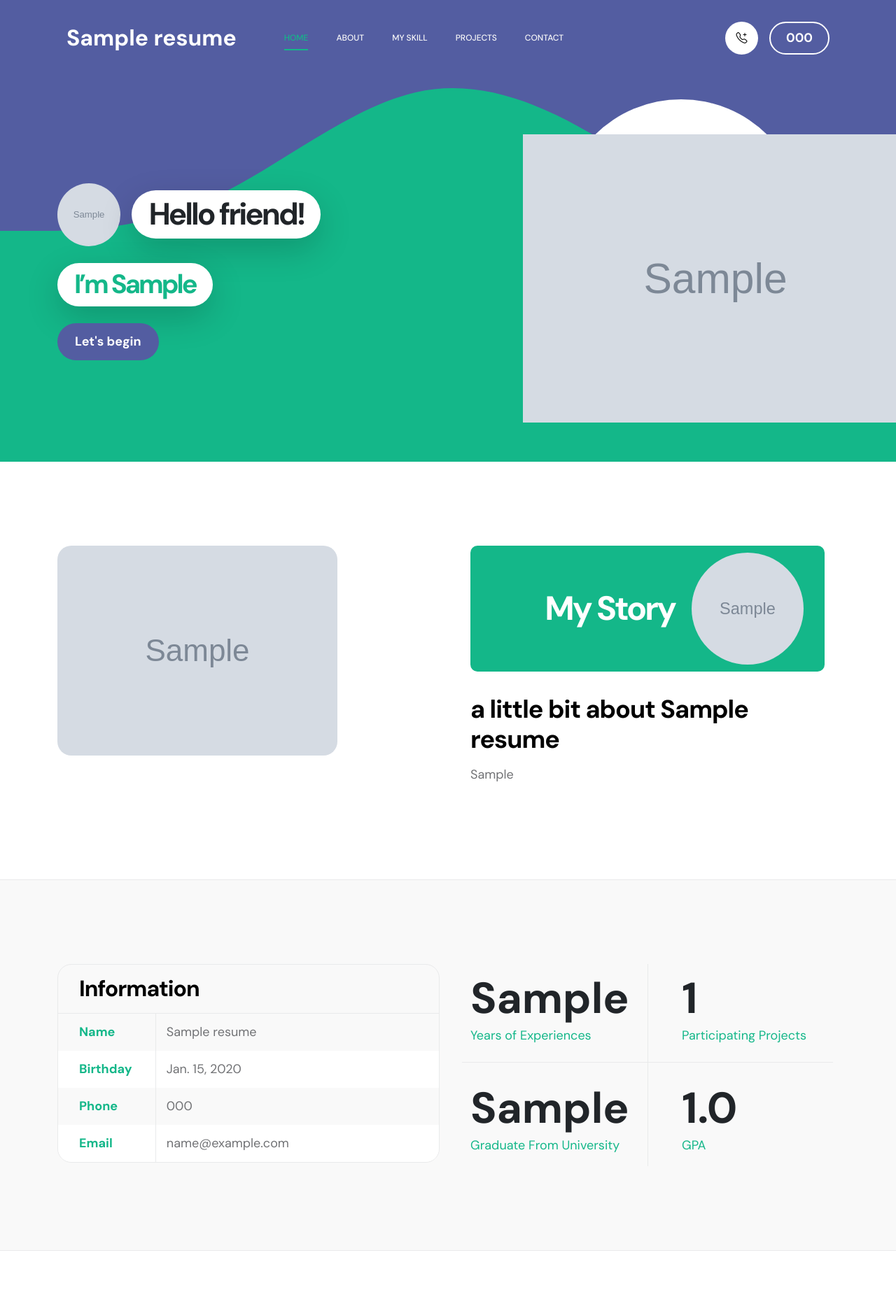
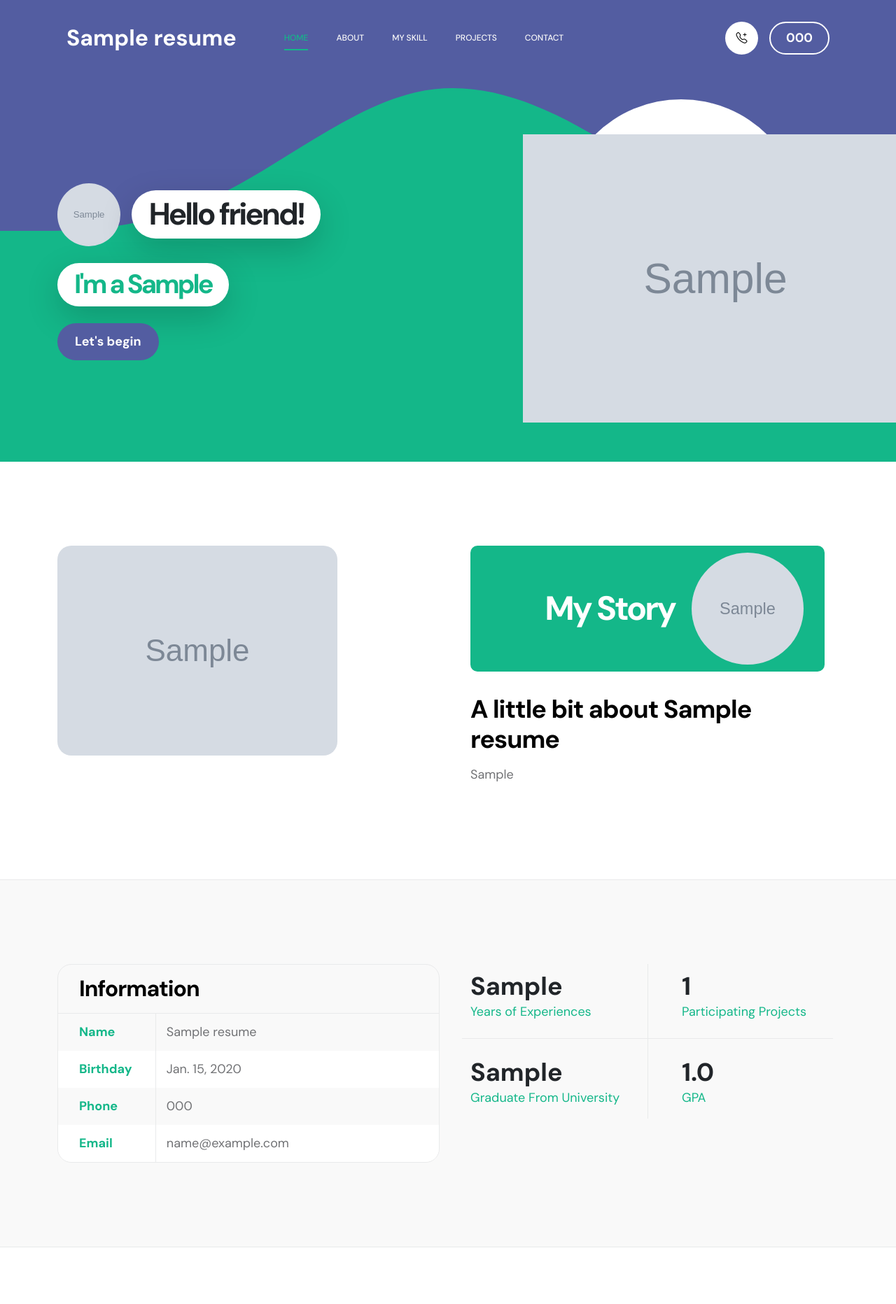
Before and after one commit to phongnghia/myapp, a Django app: template myresume/templates/index.html in a window 1280 px wide. Shown: the top 1864 px of the page at 70% size. Run offline with Django 4.2, Linux system fonts and the light colour scheme; tables that the repository leaves empty hold one stand-in row (values such as "Sample post"); the template is opened without the code that fills it: values that come from a table or form of the project are taken from there, most other values are stand-ins (such as "Sample title", 1, 10 or a date in 2020); grey boxes marked "Sample" are stand-in pictures; parts of the project's set-up code (start-up, migrations or seed data) failed here and were passed over; some libraries are stand-ins or nearby versions.

Commit message:
myapp - update

```diff
--- a/myresume/statics/css/templatemo-first-portfolio-style.css
+++ b/myresume/statics/css/templatemo-first-portfolio-style.css
@@ -586,6 +586,12 @@ strong {
 -----------------------------------------*/
 .featured-numbers {
   font-size: var(--h1-font-size);
+  line-height: normal;
+  display: block;
+}
+
+.featured-numbers-cus {
+  font-size: var(--h3-font-size);
   line-height: normal;
   display: block;
 }
--- a/myresume/statics/js/custom.js
+++ b/myresume/statics/js/custom.js
@@ -6,7 +6,7 @@
     // PRE LOADER
     $(window).load(function(){
       $('.preloader').fadeOut(1000); // set duration in brackets
-      var value = document.getElementsByClassName("my-custom")[0].innerText.replace(/(\d{1})(\d{3})(\d{3})(\d{3})/, "+$1 ($2)-$3-$4");
+      var value = document.getElementsByClassName("my-custom")[0].innerText.replace(/(\d{1})(\d{3})(\d{3})(\d{3})/, "+84 ($2)-$3-$4");
       var arr = document.getElementsByClassName("my-custom");
       for (let i = 0; i < arr.length; i ++){
           arr[i].innerText = value;
--- a/myresume/templates/index.html
+++ b/myresume/templates/index.html
@@ -16,7 +16,7 @@
                                  class="avatar-image avatar-image-large img-fluid" alt="">
                             <h1 class="hero-title ms-3 mb-0">Hello friend!</h1>
                         </div>
-                        <h2 class="mb-4">I’m {{ single_resume.position }}</h2>
+                        <h2 class="mb-4">I'm a {{ single_resume.position }}</h2>
                         <p class="mb-4"><a class="custom-btn btn custom-link" href="#section_2">Let's begin</a></p>
                     </div>
                 </div>
@@ -45,7 +45,7 @@
                             <h2 class="text-white me-4 mb-0">My Story</h2>
                             <img src="{{ single_resume.image.url }}" class="avatar-image img-fluid" alt="">
                         </div>
-                        <h3 class="pt-2 mb-3">a little bit about {{ single_resume.name }}</h3>
+                        <h3 class="pt-2 mb-3">A little bit about {{ single_resume.name }}</h3>
                         <p>
                             {{ single_resume.story }}
                         </p>
@@ -86,19 +86,19 @@
                     <div class="about-thumb">
                         <div class="row">
                             <div class="col-lg-6 col-6 featured-border-bottom py-2">
-                                <strong class="featured-numbers ">{{ single_exp }}</strong>
+                                <strong class="featured-numbers-cus">{{ single_exp }}</strong>
                                 <p class="featured-text">Years of Experiences</p>
                             </div>
                             <div class="col-lg-6 col-6 featured-border-start featured-border-bottom ps-5 py-2">
-                                <strong class="featured-numbers">{{ single_resume.part_project }}</strong>
+                                <strong class="featured-numbers-cus">{{ single_resume.part_project }}</strong>
                                 <p class="featured-text">Participating Projects</p>
                             </div>
                             <div class="col-lg-6 col-6 pt-4">
-                                <strong class="featured-numbers">{{ single_resume.university }}</strong>
+                                <strong class="featured-numbers-cus">{{ single_resume.university }}</strong>
                                 <p class="featured-text">Graduate From University</p>
                             </div>
                             <div class="col-lg-6 col-6 featured-border-start ps-5 pt-4">
-                                <strong class="featured-numbers">{{ single_resume.gpa }}</strong>
+                                <strong class="featured-numbers-cus">{{ single_resume.gpa }}</strong>
                                 <p class="featured-text">GPA</p>
                             </div>
                         </div>
@@ -168,7 +168,7 @@
     <section class="projects section-padding" id="section_4">
         <div class="container">
             <div class="row">
-                <div class="col-lg-8 col-md-8 col-12 ms-auto">
+                <div class="col-lg-10 col-12 mx-auto">
                     <div class="section-title-wrap d-flex justify-content-center align-items-center mb-4">
                         <img style="border-radius: 0px" src="{% static 'images/hiring.png' %}" class="avatar-image img-fluid" alt="">
                         <h2 class="text-white ms-4 mb-0">Projects</h2>
@@ -196,7 +196,7 @@
     <section class="contact section-padding" id="section_5">
         <div class="container">
             <div class="row">
-                <div class="col-lg-6 col-md-8 col-12">
+                <div class="col-lg-10 col-12 mx-auto">
                     <div class="section-title-wrap d-flex justify-content-center align-items-center mb-5">
                         <img src="{{ single_resume.image.url }}"
                              class="avatar-image img-fluid" alt="">
@@ -222,7 +222,8 @@
                     <div class="contact-info d-flex flex-column">
                         <strong class="site-footer-title d-block mb-3">About</strong>
                         <p class="mb-2">
-                            {{ single_resume.name }} is {{ single_resume.position }}
+                            My name is {{ single_resume.name }} <br>
+                            I'm currently working as a software engineer
                         </p>
                         <strong class="site-footer-title d-block mt-4 mb-3">Email</strong>
                         <p>
```
Also changed, not shown: media/resume-images/avatar.jpg (added), media/resume-images/avatar_4huorvJ.jpg (added).
